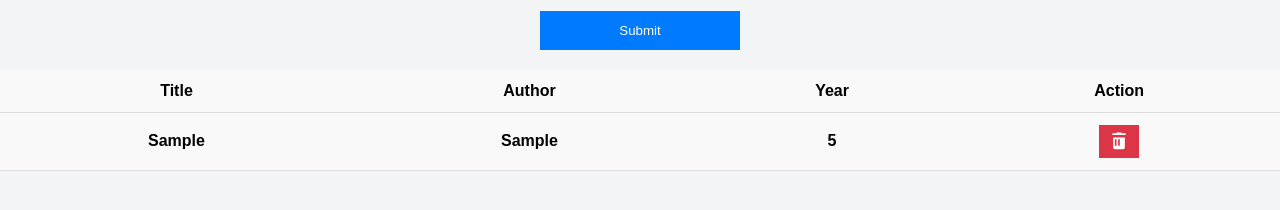
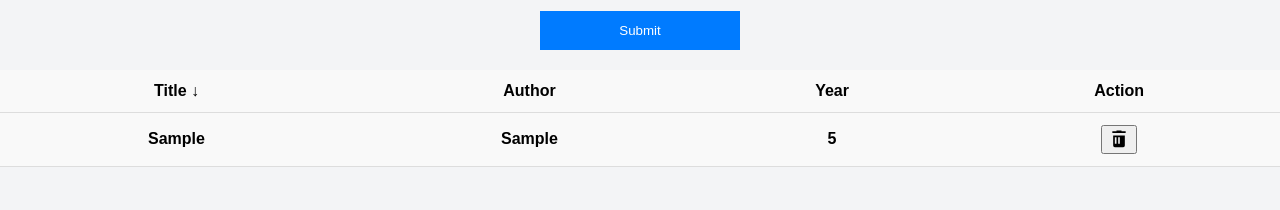
Before and after one commit to MatiasMatikainen/book-app, a React (Create React App) app: page / in a window 1280 px wide. Both pictures are taken after typing "Sample", "Sample", "5" into the empty fields and a click on the button "Submit". Shown: the part 308-518 px from the top of the page. Built offline with nearby package versions, Linux system fonts and the light colour scheme; the HTML template or start-up script is replaced by a standard one.

Commit message:
Filtteröinti ominaisuus lisätty

```diff
--- a/src/components/BookList.jsx
+++ b/src/components/BookList.jsx
@@ -1,30 +1,90 @@
+import { useState } from "react";
+
 export default function BookList({ books, onRemove }) {
+  const [sortConfig, setSortConfig] = useState({ key: "title", ascending: true });
+
   if (books.length === 0) {
     return (
       <div className="no-books-message">No books added yet</div>
     );
   }
 
+  // Käsittelee sarakkeen otsikon klikkauksen ja päivittää sortConfigin
+  const handleSort = (key) => {
+    if (sortConfig.key === key) {
+      // Jos klikataan samaa saraketta uudestaan → vaihdetaan järjestyssuunta
+      setSortConfig({ key, ascending: !sortConfig.ascending });
+    } else {
+      // Uusi sarake, asetetaan järjestys nousevaksi
+      setSortConfig({ key, ascending: true });
+    }
+  };
+
+  const sortedBooks = [...books].sort((a, b) => {
+    let comparison = 0;
+    if (sortConfig.key === "year") {
+      comparison = parseInt(a.year) - parseInt(b.year);
+    } else {
+      comparison = a[sortConfig.key].localeCompare(b[sortConfig.key]);
+    }
+    return sortConfig.ascending ? comparison : -comparison;
+  });
+
+  // Näytetään nuoli sarakkeen vieressä, jos se on järjestetty sen mukaan
+  const getArrow = (key) => {
+    if (sortConfig.key !== key) return "";
+    return sortConfig.ascending ? "↓" : "↑";
+  };
+
   return (
-    <table className="w-full mt-6">
+    <div className="mt-6">
+      <table className="w-full border-collapse shadow-md">
         <thead>
-        <tr>
-          <th className="text-left px-4 py-2">Title</th>
-          <th className="text-left px-4 py-2">Author</th>
-          <th className="text-left px-4 py-2">Year</th>
+          <tr className="bg-gray-200">
+            <th
+              className="text-left px-4 py-2 cursor-pointer hover:text-blue-600 select-none"
+              onClick={() => handleSort("title")}
+            >
+              Title {getArrow("title")}
+            </th>
+            <th
+              className="text-left px-4 py-2 cursor-pointer hover:text-blue-600 select-none"
+              onClick={() => handleSort("author")}
+            >
+              Author {getArrow("author")}
+            </th>
+            <th
+              className="text-left px-4 py-2 cursor-pointer hover:text-blue-600 select-none"
+              onClick={() => handleSort("year")}
+            >
+              Year {getArrow("year")}
+            </th>
             <th className="text-left px-4 py-2">Action</th>
           </tr>
         </thead>
         <tbody>
-        {books.map((book, idx) => (
-          <tr key={idx}>
+          {sortedBooks.map((book, idx) => (
+            <tr key={idx} className="odd:bg-gray-50">
               <th className="px-4 py-2">{book.title}</th>
               <th className="px-4 py-2">{book.author}</th>
               <th className="px-4 py-2">{book.year}</th>
               <th className="px-4 py-2">
-              <button onClick={() => onRemove(book.id)} className="delete" title="Delete">
-                <svg xmlns="http://www.w3.org/2000/svg" width="20" height="20" fill="none" viewBox="0 0 24 24">
-                  <path fill="currentColor" d="M9 3v1H4v2h16V4h-5V3H9zm-4 6v12a2 2 0 0 0 2 2h10a2 2 0 0 0 2-2V9H5zm2 2h2v8H7v-8zm4 0h2v8h-2v-8zm4 0h-2v8h2v-8z"/>
+                <button
+                  onClick={() => onRemove(book.id)}
+                  className="text-red-600 hover:text-red-800"
+                  title="Delete"
+                >
+                  <svg
+                    xmlns="http://www.w3.org/2000/svg"
+                    width="20"
+                    height="20"
+                    fill="none"
+                    viewBox="0 0 24 24"
+                  >
+                    <path
+                      fill="currentColor"
+                      d="M9 3v1H4v2h16V4h-5V3H9zm-4 6v12a2 2 0 0 0 2 2h10a2 2 0 0 0 2-2V9H5zm2 2h2v8H7v-8zm4 0h2v8h-2v-8zm4 0h-2v8h2v-8z"
+                    />
                   </svg>
                 </button>
               </th>
@@ -32,5 +92,6 @@ export default function BookList({ books, onRemove }) {
           ))}
         </tbody>
       </table>
+    </div>
   );
 }
```
Lines whose indentation alone changed are shown as unchanged.
